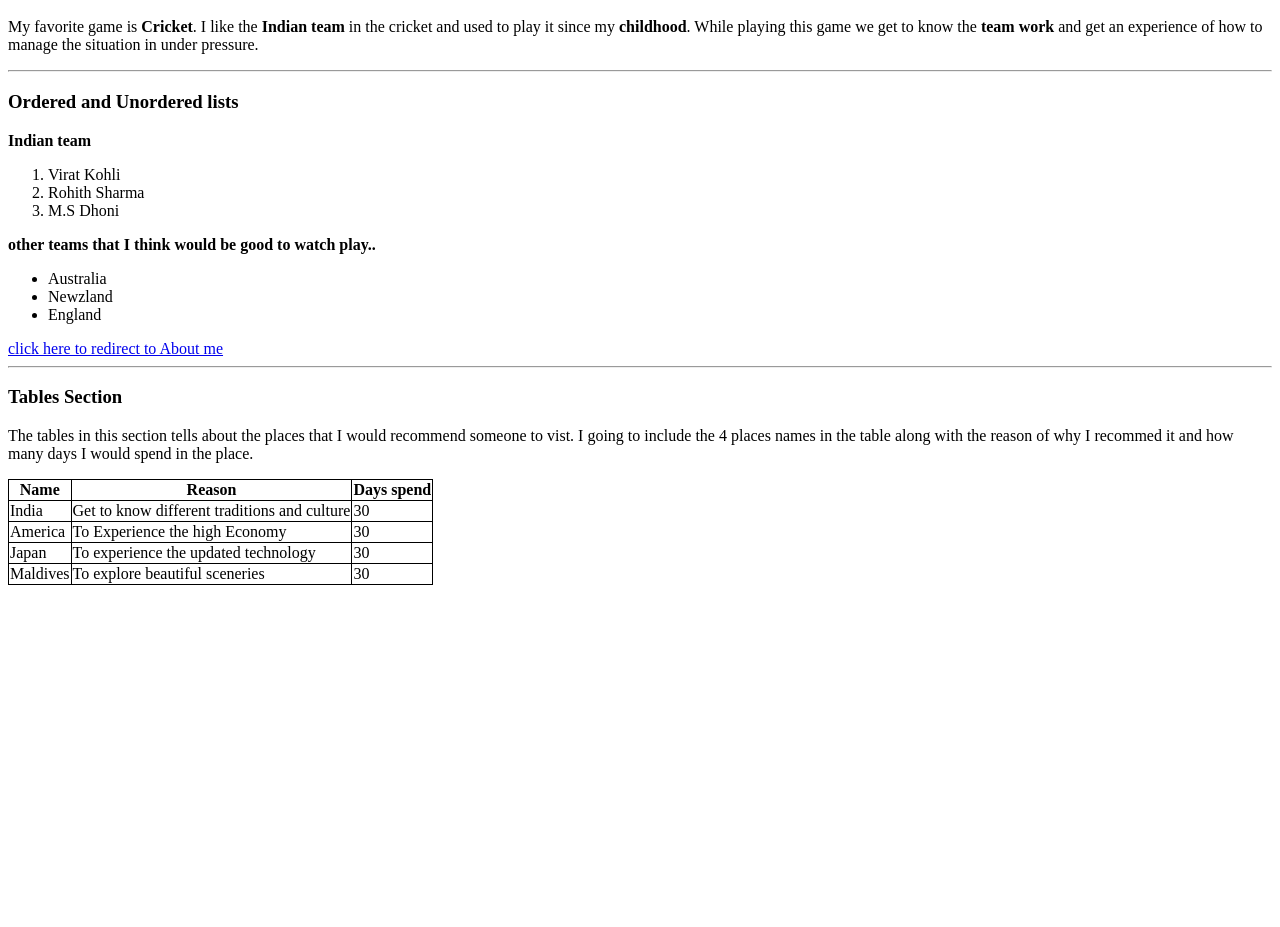
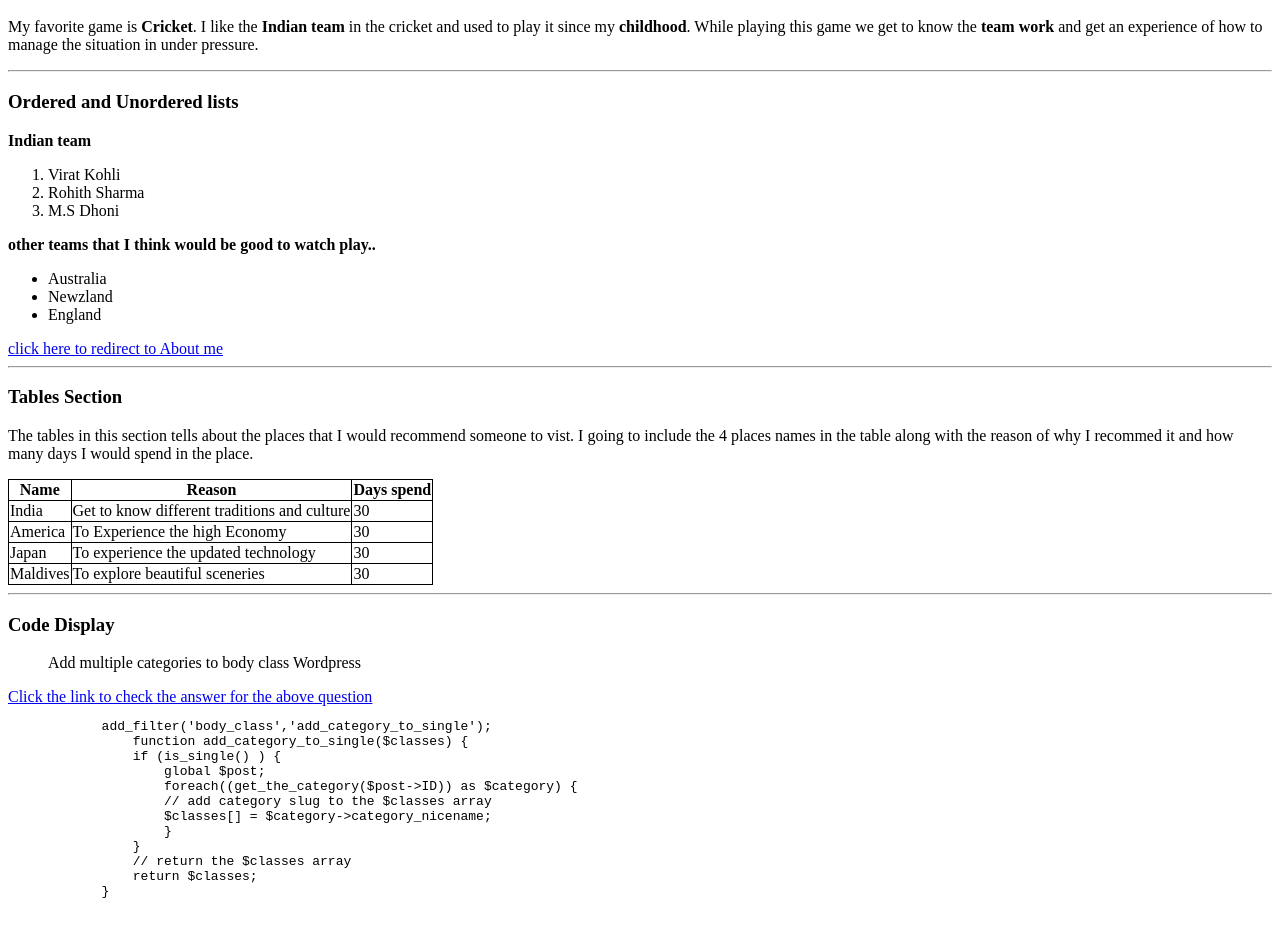
Before and after one commit to 44-563-Web-Apps-S23/44563-webapps-assignment-3-Charan0517, a plain HTML site: page index.html in a window 1280 px wide. Shown: the part 101-1028 px from the top of the page. Before the commit the page ends 800 px from the top, so only its background shows below. Drawn offline with Linux system fonts and the light colour scheme.

Commit message:
Add Code

```diff
--- a/index.html
+++ b/index.html
@@ -52,5 +52,23 @@
                 <td style = "border: 1px solid black;border-collapse: collapse;">30</td>
             </tr>
         </table>
+        <hr>
+        <h3>Code Display</h3>
+        <blockquote>Add multiple categories to body class Wordpress</blockquote>
+        <a href="https://stackoverflow.com/questions/45972062/add-multiple-categories-to-body-class-wordpress">Click the link to check the answer for the above question</a>
+        <pre>
+            add_filter('body_class','add_category_to_single');
+                function add_category_to_single($classes) {
+                if (is_single() ) {
+                    global $post;
+                    foreach((get_the_category($post->ID)) as $category) {
+                    // add category slug to the $classes array
+                    $classes[] = $category->category_nicename;
+                    }
+                }
+                // return the $classes array
+                return $classes;
+            }
+        </pre>
     </body>
 </html>
```
